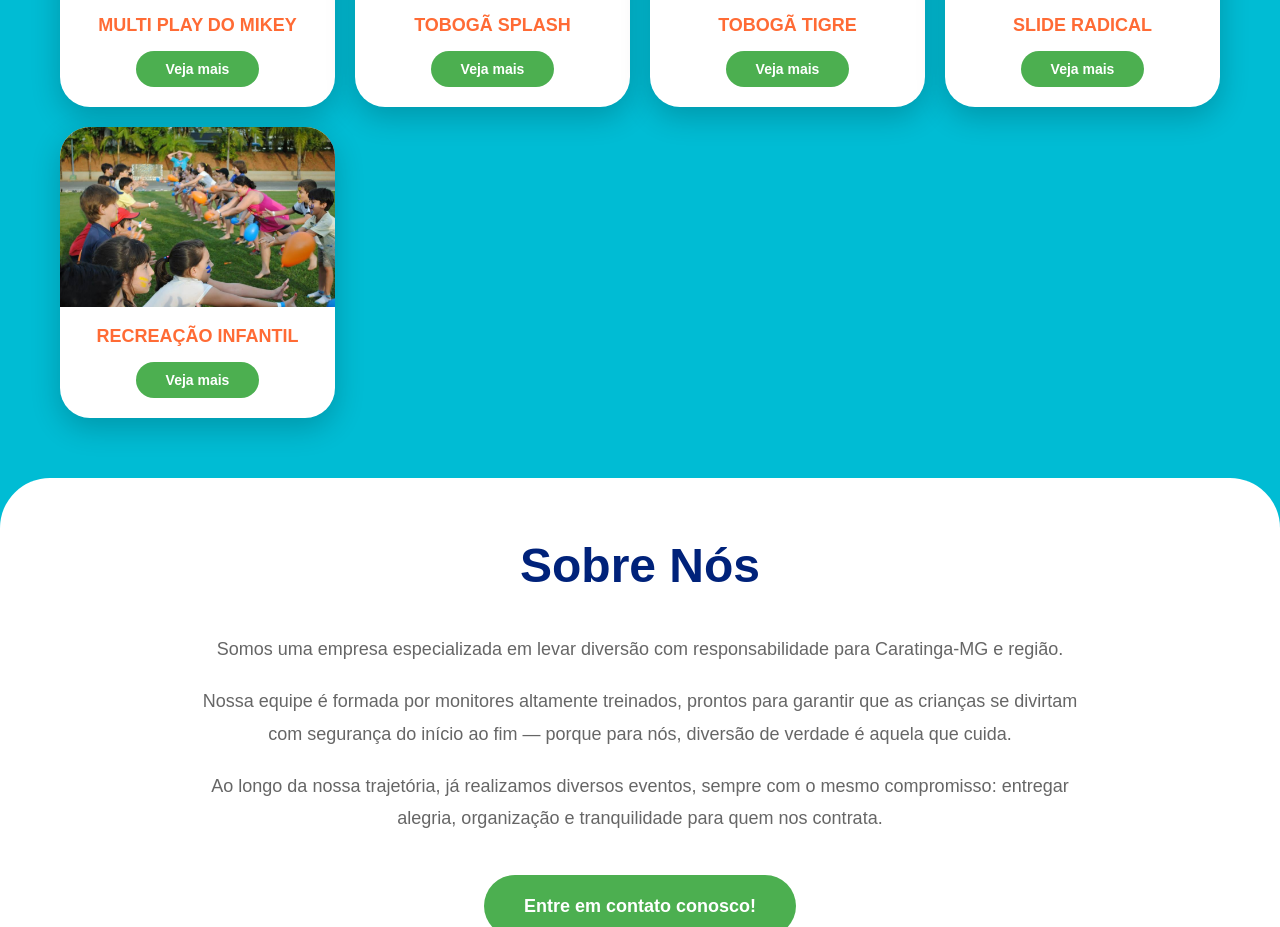
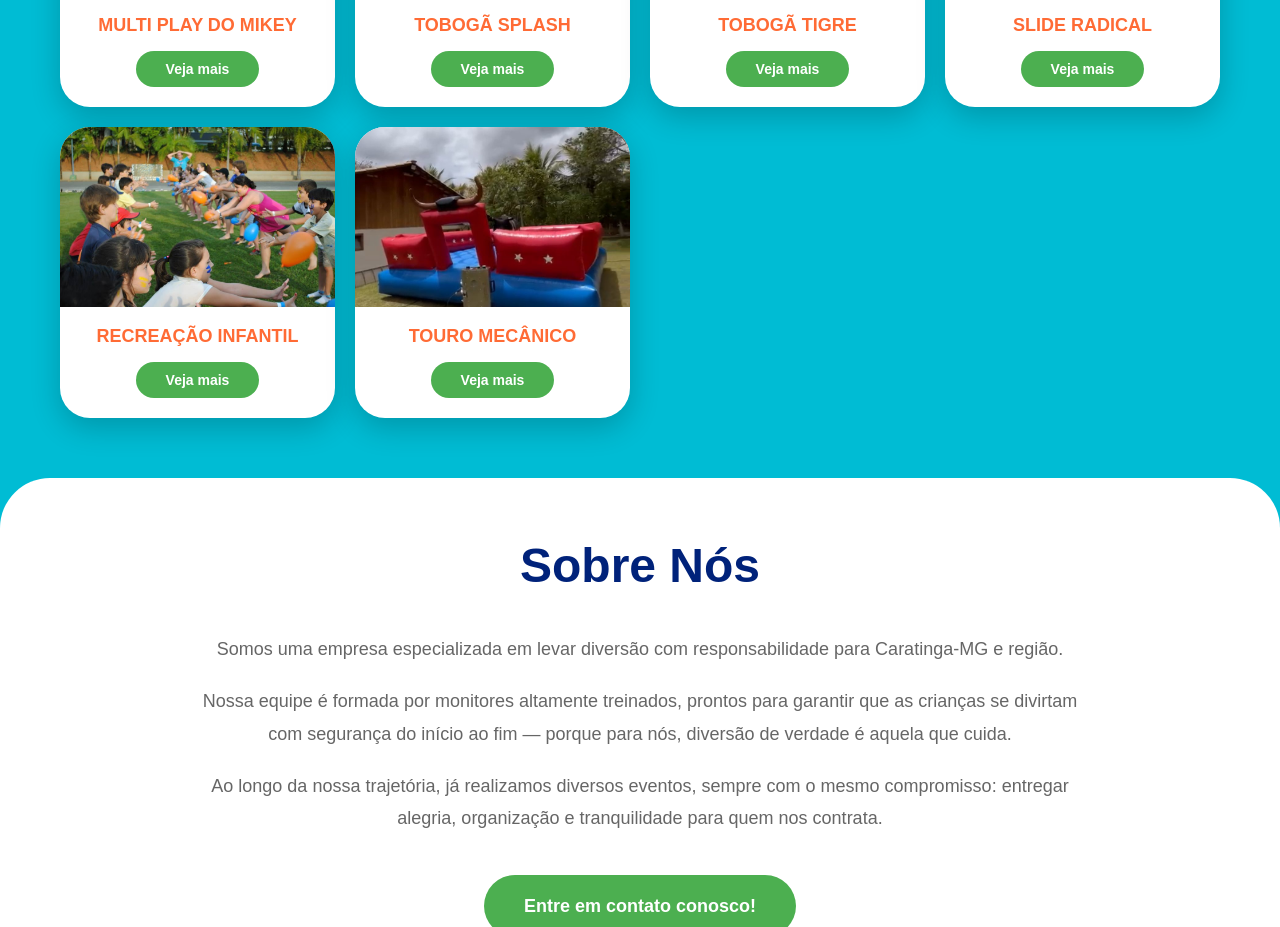
Before and after one commit to danielbsn1/Mundo-dos-brinquedos, a plain HTML site: page index.html in a window 1280 px wide. Shown: the part 2340-3267 px from the top of the page. Drawn offline with Linux system fonts and the light colour scheme.

```diff
--- a/index.html
+++ b/index.html
@@ -144,6 +144,11 @@
                 <h3>RECREAÇÃO INFANTIL</h3>
                 <button class="btn-verde" onclick="enviarWhatsApp('RECREAÇÃO INFANTIL')">Veja mais</button>
             </div>
+            <div class="brinquedo-item">
+                <img src="img/imagem15.jpge.jpeg" alt="TOURO MECÂNICO">
+                <h3>TOURO MECÂNICO</h3>
+                <button class="btn-verde" onclick="enviarWhatsApp('TOURO MECÂNICO')">Veja mais</button>
+            </div>
         </div>
     </section>
 
```
Also changed, not shown: img/imagem15.jpge.jpeg (added).
